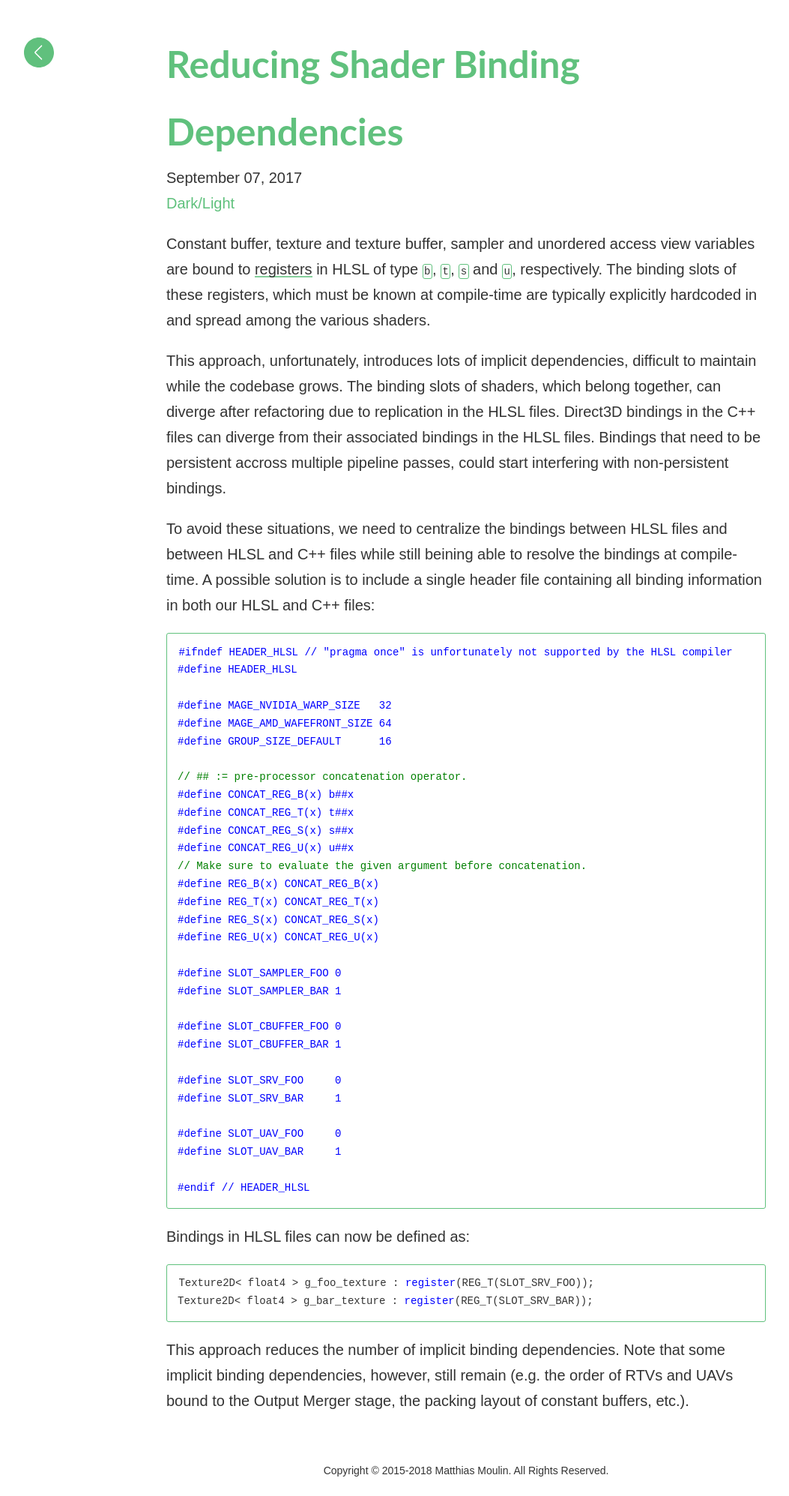
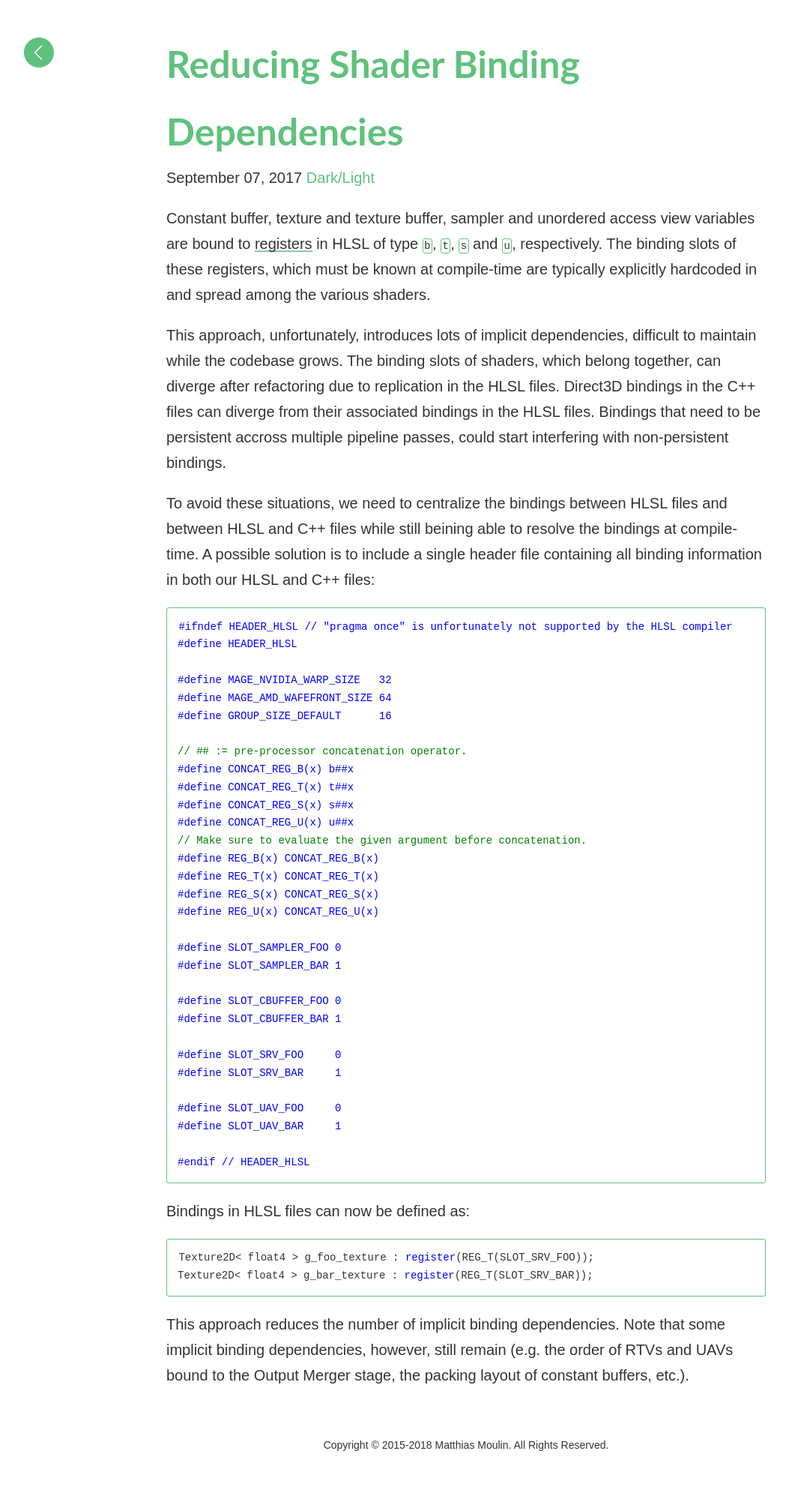
Before and after one commit to matt77hias/Blog, a Jekyll site: the page built from _posts/2017-09-07-reducing-shader-binding-dependencies.md, in a window 1280 px wide. Shown: the whole page at 75% size, without its empty margins (18-1071 px from the left). Built offline with Jekyll 4.4.1, drawn with Linux system fonts in a browser that asks for light colours; comment, search, counter and statistics services are not loaded; after the commit the page ends 1961 px from its top, so only the background shows below that.

Commit message:
Update post.html

```diff
--- a/_layouts/post.html
+++ b/_layouts/post.html
@@ -2,8 +2,7 @@
 layout: default
 ---
 <h1 class="post-headline">{{page.title}}</h1>
-<div class="meta"><span>{{page.date | date: '%B %d, %Y'}}</span></div>
-<div class="links"><a class="theme" onclick="theme()">Dark/Light</a></div>
+<div class="meta"><span>{{page.date | date: '%B %d, %Y'}}</span> <a class="theme" onclick="theme()">Dark/Light</a></div>
 
 {{content}}
 
```
